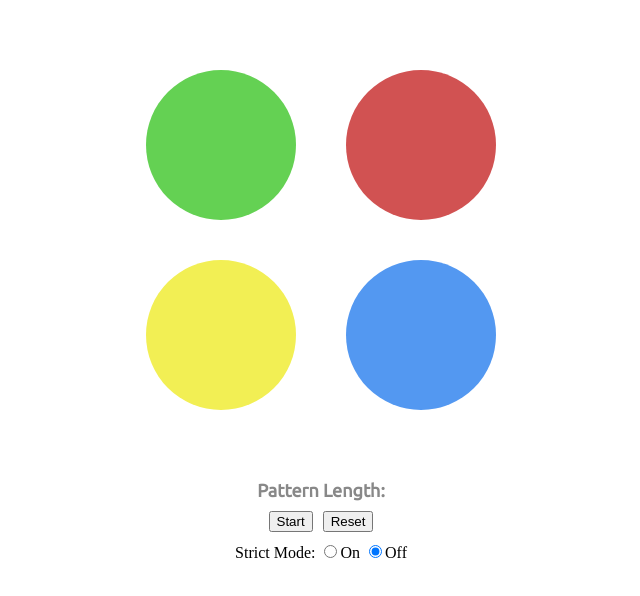
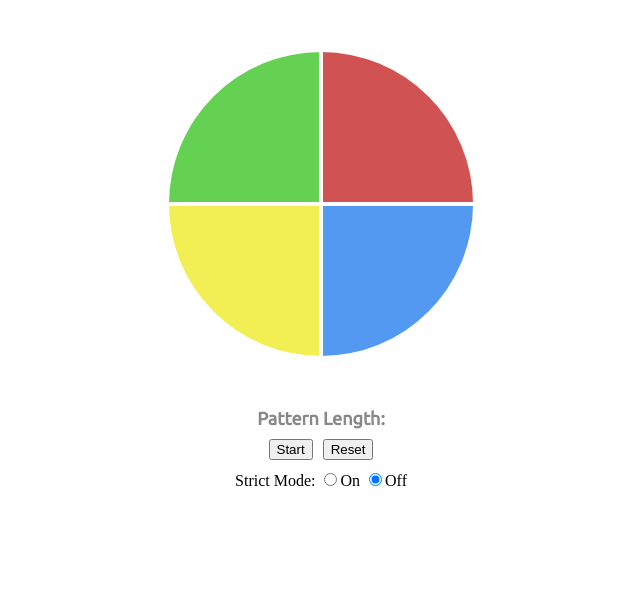
Before and after one commit to nikkilr88/fcc-simon, a plain HTML site: page index.html in a window 1280 px wide. Shown: the whole page, without its empty margins (319-959 px from the left). Drawn offline with nearby package versions, Linux system fonts and the light colour scheme.

Commit message:
Changed game div styles

```diff
--- a/style.css
+++ b/style.css
@@ -1,5 +1,6 @@
-html, body {
+body {
   text-align: center;
+  background: #fff;
 }
 
 .container {
@@ -15,14 +16,13 @@ html, body {
 .sect {
   height: 150px;
   width: 150px;
-  margin: 20px 25px;
   background: #FB321B;
-  border-radius: 100%;
-  transition: all 0.3s;
+  transition: all 0.2s;
   text-align: center;
   line-height: 150px;
   color: whitesmoke;
   font-size: 32px;
+  border: 2px solid #fff;
 }
 
 .sect span {
@@ -41,12 +41,14 @@ html, body {
 
 .overMsg {
   position: absolute;
-  margin: 170px auto;
+  margin: 135px auto;
   right: 0;
   left: 0;
-  color: #888;
+  color: #fff;
+  text-shadow: 2px 2px 3px #555;
   font-size: 32px;
   display: none;
+  z-index: 9999;
 }
 
 button {
@@ -54,13 +56,17 @@ button {
 }
 .green {
   background: #64d153;
+  border-radius: 100% 0 0 0 ;
 }
 .red {
   background: #d15252;
+  border-radius: 0 100% 0 0;
 }
 .blue {
   background: #5398f1;
+  border-radius: 0 0 100% 0;
 }
 .yellow {
   background: #f2ef54;
+  border-radius: 0 0 0 100%;
 }
```
